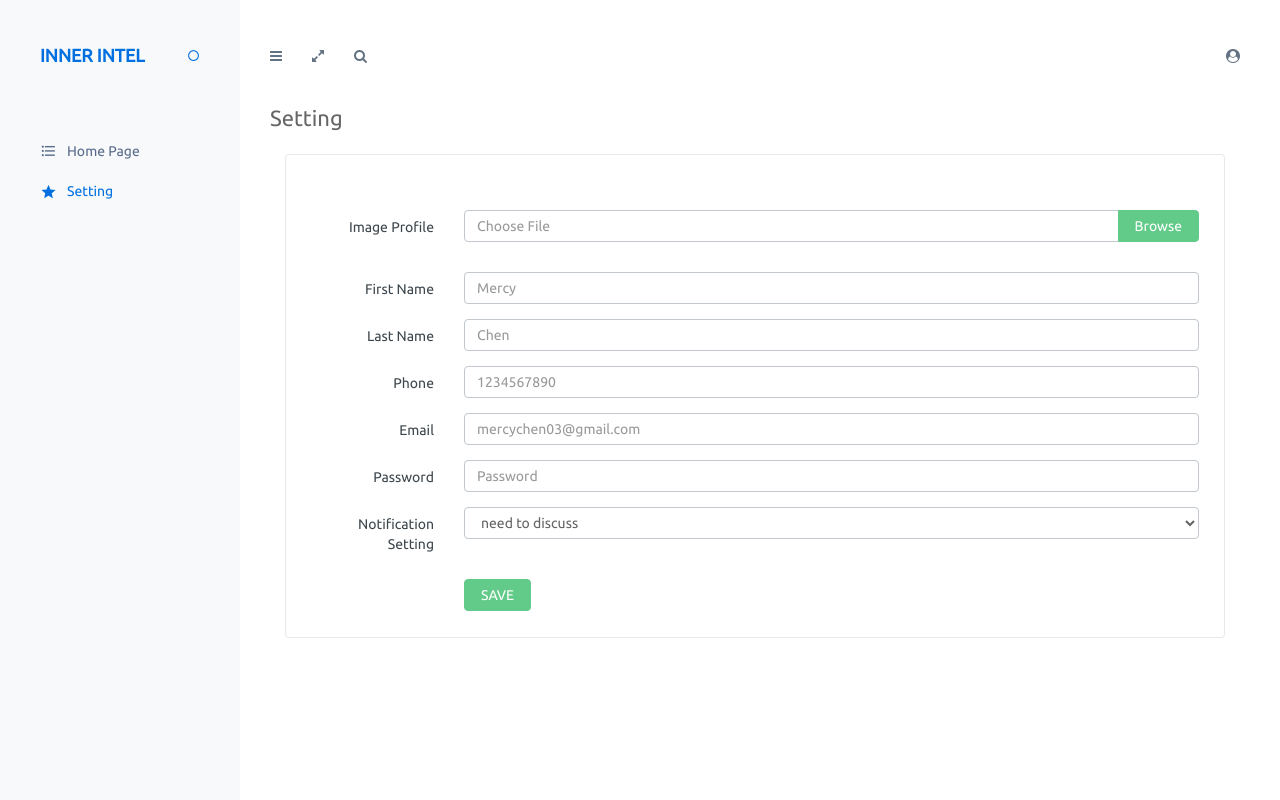
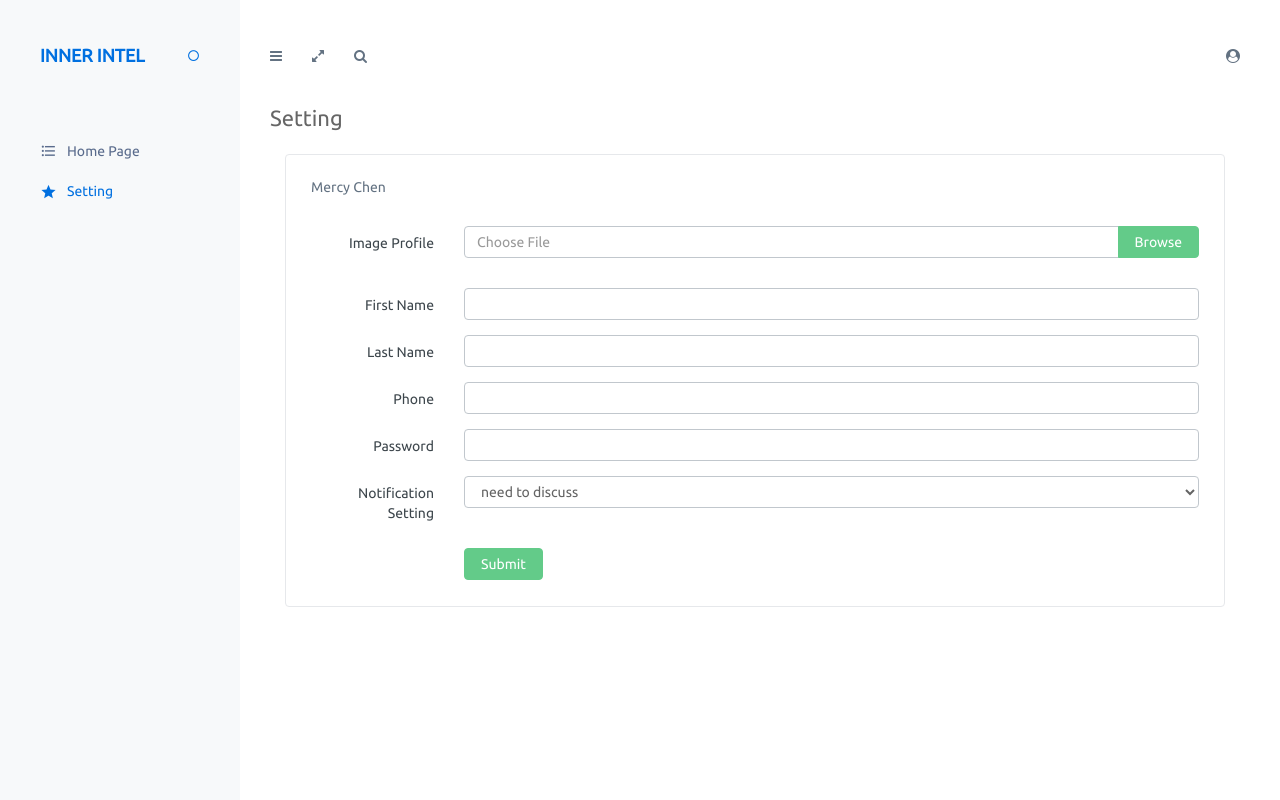
Before and after one commit to PersonalisedNutrition/InnerIntel-Web-end, a Django app: template templates/setting.html in a window 1280 px wide. Run offline with Django 3.2, Linux system fonts and the light colour scheme; the template is opened without the code that fills it, so the values that code supplies are empty; some libraries are stand-ins or nearby versions; some web fonts are replaced.

Commit message:
finish setting func

```diff
--- a/fireapp/urls.py
+++ b/fireapp/urls.py
@@ -14,5 +14,6 @@ urlpatterns = [
 
     # urls in Login Page
     path('login/user/', views.login, name='login_user'),
+    path('setting/user/', views.setting, name='setting_user'),
 
 ]
--- a/templates/setting.html
+++ b/templates/setting.html
@@ -16,14 +16,14 @@
     <!-- Styles -->
     <link href="https://fonts.googleapis.com/css?family=Ubuntu" rel="stylesheet">
     <link href='{% static "/assets/plugins/bootstrap/css/bootstrap.min.css" %}' rel="stylesheet">
-        <link href='{% static "assets/plugins/font-awesome/css/font-awesome.min.css"%}' rel="stylesheet">
+    <link href='{% static "assets/plugins/font-awesome/css/font-awesome.min.css" %}' rel="stylesheet">
     <link href='{% static "assets/plugins/icomoon/style.css" %}' rel="stylesheet">
-        <link href='{% static "assets/plugins/uniform/css/default.css"%}' rel="stylesheet"/>
-        <link href='{% static "assets/plugins/switchery/switchery.min.css"%}' rel="stylesheet">
-        <link href='{% static "assets/plugins/nvd3/nv.d3.min.css"%}' rel="stylesheet">
+    <link href='{% static "assets/plugins/uniform/css/default.css" %}' rel="stylesheet"/>
+    <link href='{% static "assets/plugins/switchery/switchery.min.css" %}' rel="stylesheet">
+    <link href='{% static "assets/plugins/nvd3/nv.d3.min.css" %}' rel="stylesheet">
 
     <!-- Theme Styles -->
-        <link href='{% static "assets/css/ecaps.min.css"%}' rel="stylesheet">
+    <link href='{% static "assets/css/ecaps.min.css" %}' rel="stylesheet">
     <link href='{% static "assets/css/custom.css" %}' rel="stylesheet">
 
     <!-- HTML5 shim and Respond.js for IE8 support of HTML5 elements and media queries -->
@@ -71,9 +71,11 @@
             <div class="search-form">
                 <form action="#" method="GET">
                     <div class="input-group">
-                                <input type="text" name="search" class="form-control search-input" placeholder="Type something...">
+                        <input type="text" name="search" class="form-control search-input"
+                               placeholder="Type something...">
                         <span class="input-group-btn">
-                                    <button class="btn btn-default" id="close-search" type="button"><i class="icon-close"></i></button>
+                                    <button class="btn btn-default" id="close-search" type="button"><i
+                                            class="icon-close"></i></button>
                                 </span>
                     </div>
                 </form>
@@ -86,7 +88,8 @@
                             <a href="javascript:void(0)" id="sidebar-toggle-button"><i class="fa fa-bars"></i></a>
                             <a class="logo-box" href="{% url 'index' %}"><span>Inner Intel</span></a>
                         </div>
-                                <button type="button" class="navbar-toggle collapsed" data-toggle="collapse" data-target="#bs-example-navbar-collapse-1" aria-expanded="false">
+                        <button type="button" class="navbar-toggle collapsed" data-toggle="collapse"
+                                data-target="#bs-example-navbar-collapse-1" aria-expanded="false">
                             <i class="fa fa-angle-down"></i>
                         </button>
                     </div>
@@ -95,16 +98,21 @@
 
                     <div class="collapse navbar-collapse" id="bs-example-navbar-collapse-1">
                         <ul class="nav navbar-nav">
-                                    <li><a href="javascript:void(0)" id="collapsed-sidebar-toggle-button"><i class="fa fa-bars"></i></a></li>
-                                    <li><a href="javascript:void(0)" id="toggle-fullscreen"><i class="fa fa-expand"></i></a></li>
+                            <li><a href="javascript:void(0)" id="collapsed-sidebar-toggle-button"><i
+                                    class="fa fa-bars"></i></a></li>
+                            <li><a href="javascript:void(0)" id="toggle-fullscreen"><i class="fa fa-expand"></i></a>
+                            </li>
                             <li><a href="javascript:void(0)" id="search-button"><i class="fa fa-search"></i></a></li>
                         </ul>
                         <ul class="nav navbar-nav navbar-right">
                             <li class="dropdown user-dropdown">
-                                        <a href="javascript:void(0)" class="dropdown-toggle" data-toggle="dropdown" role="button" aria-haspopup="true" aria-expanded="false"><i class="fa fa-user-circle"></i></a>
+                                <a href="javascript:void(0)" class="dropdown-toggle" data-toggle="dropdown"
+                                   role="button" aria-haspopup="true" aria-expanded="false"><i
+                                        class="fa fa-user-circle"></i></a>
                                 <ul class="dropdown-menu">
 
-                                            <li><a href="{% url 'message' %}"><span class="badge pull-right badge-danger">42</span>Messages</a></li>
+                                    <li><a href="{% url 'message' %}"><span
+                                            class="badge pull-right badge-danger">42</span>Messages</a></li>
                                     <li role="separator" class="divider"></li>
                                     <li><a href="{% url 'setting' %}">Account Settings</a></li>
                                     <li><a href="{% url 'login' %}">Log Out</a></li>
@@ -125,10 +133,10 @@
                 <div class="col-lg-12">
                     <div class="panel panel-white">
                         <div class="panel-heading clearfix">
-                                    <h4 class="panel-title">{{ username}}</h4>
+                            <h4 class="panel-title">Mercy Chen</h4>
                         </div>
                         <div class="panel-body">
-                                    <form class="form-horizontal">
+                            <form class="form-horizontal" action="{% url 'setting_user' %}" method="post">
                                 <div class="form-group">
                                     <label for="inputEmail3" class="col-sm-2 control-label">Image Profile</label>
                                     <div class="col-sm-10">
@@ -141,33 +149,38 @@
                                     </div>
                                 </div>
                                 <div class="form-group">
-                                            <label for="inputEmail3" class="col-sm-2 control-label">First Name</label>
+                                    <label class="col-sm-2 control-label">First Name</label>
                                     <div class="col-sm-10">
-                                            <input type="email" class="form-control" id="inputEmail3" placeholder="Mercy">
+                                        <input type="firstname" class="form-control" value="{{ first_name }}"
+                                               name="firstname">
                                     </div>
                                 </div>
                                 <div class="form-group">
-                                            <label for="inputPassword3" class="col-sm-2 control-label">Last Name</label>
+                                    <label class="col-sm-2 control-label">Last Name</label>
                                     <div class="col-sm-10">
-                                            <input type="password" class="form-control" id="inputPassword3" placeholder="Chen">
+                                        <input type="lastname" class="form-control"
+                                               value="{{ last_name }}" name="lastname">
                                     </div>
                                 </div>
                                 <div class="form-group">
-                                            <label for="inputEmail3" class="col-sm-2 control-label">Phone</label>
+                                    <label class="col-sm-2 control-label">Phone</label>
                                     <div class="col-sm-10">
-                                            <input type="email" class="form-control" id="inputEmail3" placeholder="1234567890">
+                                        <input type="phone" class="form-control"
+                                               value="{{ phone }}" name="phone">
                                     </div>
                                 </div>
-                                        <div class="form-group">
-                                            <label for="inputEmail3" class="col-sm-2 control-label">Email</label>
-                                            <div class="col-sm-10">
-                                            <input type="email" class="form-control" id="inputEmail3" placeholder="mercychen03@gmail.com">
-                                            </div>
-                                        </div>
+                                {#                                <div class="form-group">#}
+                                {#                                    <label for="inputEmail3" class="col-sm-2 control-label">Email</label>#}
+                                {#                                    <div class="col-sm-10">#}
+                                {#                                        <input type="email" class="form-control" id="inputEmail3"#}
+                                {#                                               placeholder="mercychen03@gmail.com">#}
+                                {#                                    </div>#}
+                                {#                                </div>#}
                                 <div class="form-group">
                                     <label for="inputPassword3" class="col-sm-2 control-label">Password</label>
                                     <div class="col-sm-10">
-                                            <input type="password" class="form-control" id="inputPassword3" placeholder="Password">
+                                        <input type="password" class="form-control" id="inputPassword3"
+                                               value="{{ password }}" name="password">
                                     </div>
                                 </div>
                                 <div class="form-group">
@@ -185,9 +198,11 @@
 
                                 <div class="form-group">
                                     <div class="col-sm-offset-2 col-sm-10">
-                                            <button type="submit" class="btn btn-success" style="margin-top:10px;margin-bottom:-14px;">SAVE</button>
+                                        <input type="submit" class="btn btn-success"
+                                               style="margin-top:10px;margin-bottom:-14px;" value="Submit">
                                     </div>
                                 </div>
+                                <span style="color:orange;">{{ msg }}</span>
                             </form>
                         </div>
                     </div>
@@ -202,23 +217,23 @@
 </div>
 
 <!-- Javascripts -->
-        <script src='{% static "assets/js/pages/dashboard.js"%}'></script>
-        <script src='{% static "assets/plugins/jquery/jquery-3.1.0.min.js"%}'></script>
-        <script src='{% static "assets/plugins/bootstrap/js/bootstrap.min.js"%}'></script>
-        <script src='{% static "assets/plugins/jquery-slimscroll/jquery.slimscroll.min.js"%}'></script>
-        <script src='{% static "assets/plugins/uniform/js/jquery.uniform.standalone.js"%}'></script>
-        <script src='{% static "assets/plugins/switchery/switchery.min.js"%}'></script>
-        <script src='{% static "assets/plugins/chartjs/chart.min.js"%}'></script>
-        <script src='{% static "assets/plugins/d3/d3.min.js"%}'></script>
-         <script src='{% static "assets/plugins/nvd3/nv.d3.min.js"%}'></script>
-        <script src='{% static "assets/plugins/flot/jquery.flot.min.js"%}'></script>
-        <script src='{% static "assets/plugins/flot/jquery.flot.time.min.js"%}'></script>
-        <script src='{% static "assets/plugins/flot/jquery.flot.symbol.min.js"%}'></script>
-        <script src='{% static "assets/plugins/flot/jquery.flot.resize.min.js"%}'></script>
-        <script src='{% static "assets/plugins/flot/jquery.flot.tooltip.min.js"%}'></script>
-        <script src='{% static "assets/plugins/flot/jquery.flot.pie.min.js"%}'></script>
-        <script src='{% static "assets/js/ecaps.min.js"%}'></script>
-        <script src="{% static "assets/js/pages/chart.js"%}"></script>
+<script src='{% static "assets/js/pages/dashboard.js" %}'></script>
+<script src='{% static "assets/plugins/jquery/jquery-3.1.0.min.js" %}'></script>
+<script src='{% static "assets/plugins/bootstrap/js/bootstrap.min.js" %}'></script>
+<script src='{% static "assets/plugins/jquery-slimscroll/jquery.slimscroll.min.js" %}'></script>
+<script src='{% static "assets/plugins/uniform/js/jquery.uniform.standalone.js" %}'></script>
+<script src='{% static "assets/plugins/switchery/switchery.min.js" %}'></script>
+<script src='{% static "assets/plugins/chartjs/chart.min.js" %}'></script>
+<script src='{% static "assets/plugins/d3/d3.min.js" %}'></script>
+<script src='{% static "assets/plugins/nvd3/nv.d3.min.js" %}'></script>
+<script src='{% static "assets/plugins/flot/jquery.flot.min.js" %}'></script>
+<script src='{% static "assets/plugins/flot/jquery.flot.time.min.js" %}'></script>
+<script src='{% static "assets/plugins/flot/jquery.flot.symbol.min.js" %}'></script>
+<script src='{% static "assets/plugins/flot/jquery.flot.resize.min.js" %}'></script>
+<script src='{% static "assets/plugins/flot/jquery.flot.tooltip.min.js" %}'></script>
+<script src='{% static "assets/plugins/flot/jquery.flot.pie.min.js" %}'></script>
+<script src='{% static "assets/js/ecaps.min.js" %}'></script>
+<script src="{% static "assets/js/pages/chart.js" %}"></script>
 
 </body>
 </html>
```
Also changed, not shown: fireapp/views.py (+48 -6 lines). Lines whose indentation alone changed are shown as unchanged.
